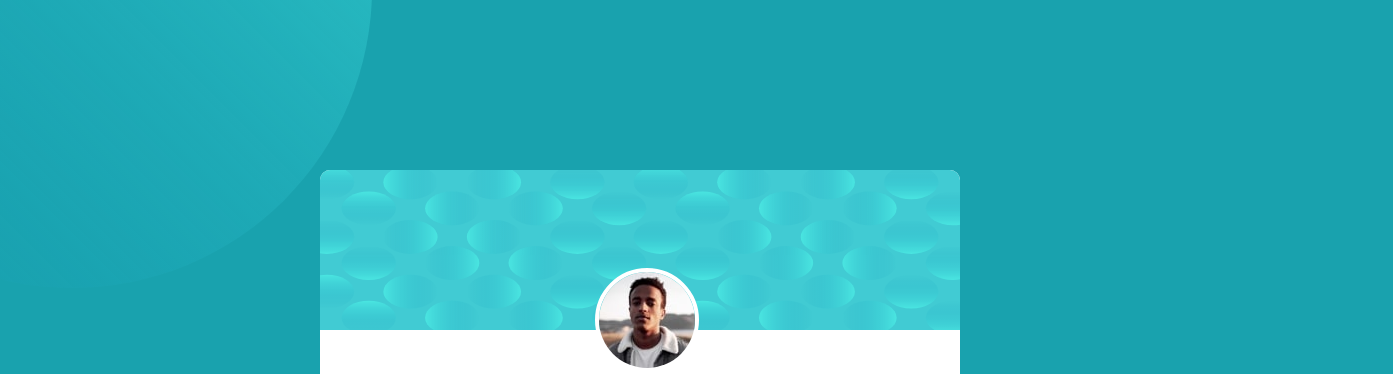
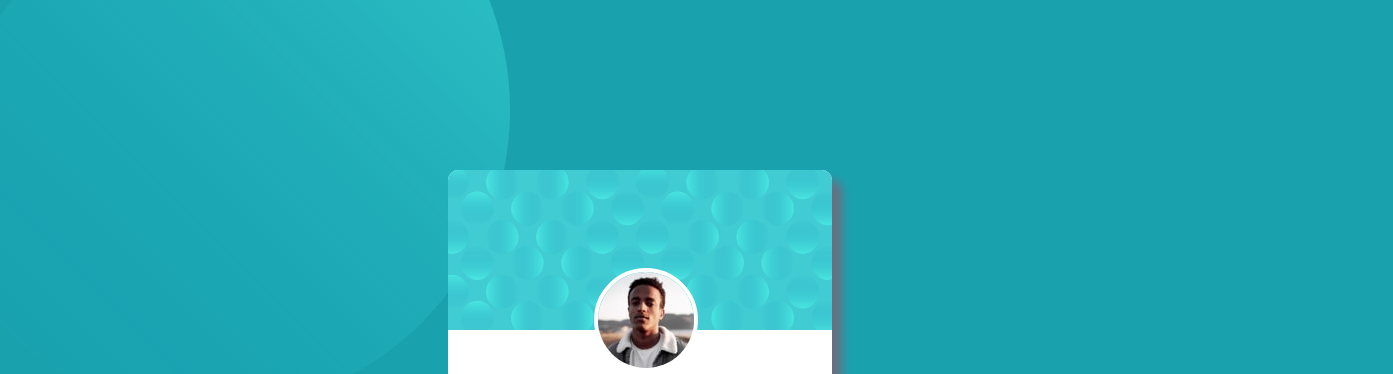
Before and after one commit to ktlamas29/profile-card, a plain HTML site: page index.html in a window 1280 px wide. Shown: the top 374 px of the page, 1393 px wide, since content can reach past the window. Drawn offline with Linux system fonts and the light colour scheme.

Commit message:
Actualizacion de estilos

```diff
--- a/style/style.css
+++ b/style/style.css
@@ -31,10 +31,10 @@ body::before{
     position: absolute;
     width: 600px;
     height: 600px;
-    /* background: rgb(38, 0, 255); */
-    background-image: url("../images/bg-pattern-top.svg");
-    top: -312px;
-    left: -228px;
+    /*background: rgb(38, 0, 255);
+    */background-image: url("../images/bg-pattern-top.svg");
+    top: -190px;
+    left: -90px;
     border-radius: 50%;
     -webkit-border-radius: 50%;
     -moz-border-radius: 50%;
@@ -47,9 +47,9 @@ body::after{
     position: absolute;
     width: 600px;
     height: 600px;
-    /*background: red;
-    */bottom: -214px;
-    right: -113px;
+    /*background: red; */
+    bottom: -181px;
+    right: -50px;
     background-image: url("../images/bg-pattern-bottom.svg");
     border-radius:29%;
     -webkit-border-radius:29%;
@@ -60,7 +60,7 @@ body::after{
 }
 
 .container{
-    width: 50%;
+    width: 30%;
     background: white;
     border-radius: 10px;
     -webkit-border-radius: 10px;
@@ -70,6 +70,7 @@ body::after{
 
     position: relative;
     z-index: 999;
+    box-shadow: 10px 10px 10px  var(--primary-Dark-grayish-blue);
 
 }
 
@@ -100,7 +101,7 @@ body::after{
     margin-bottom: 20px;
     position: absolute;
     top: 98px;
-    left: 43%;
+    left: 38%;
 }
 
 .autor img{
```
